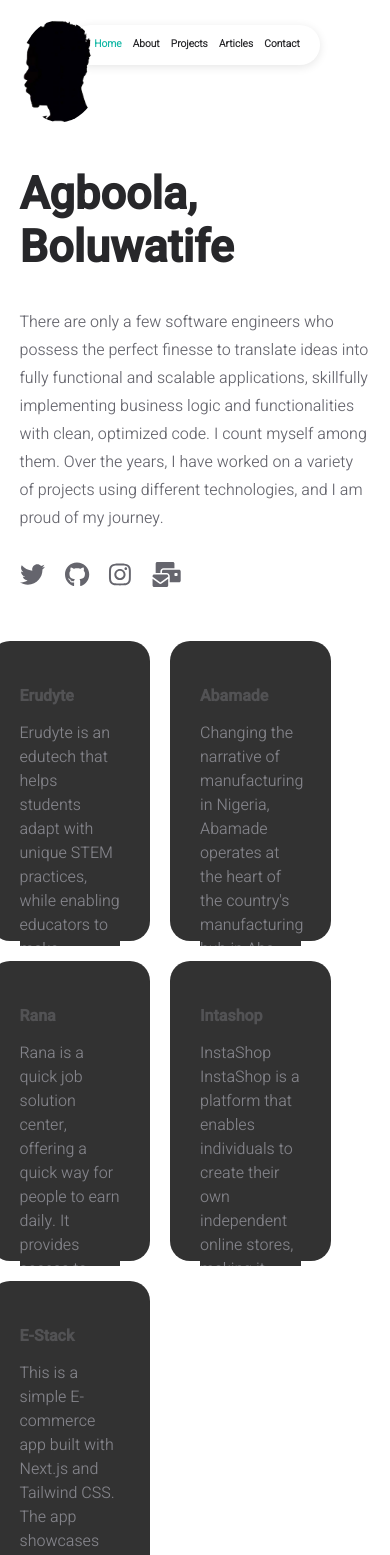
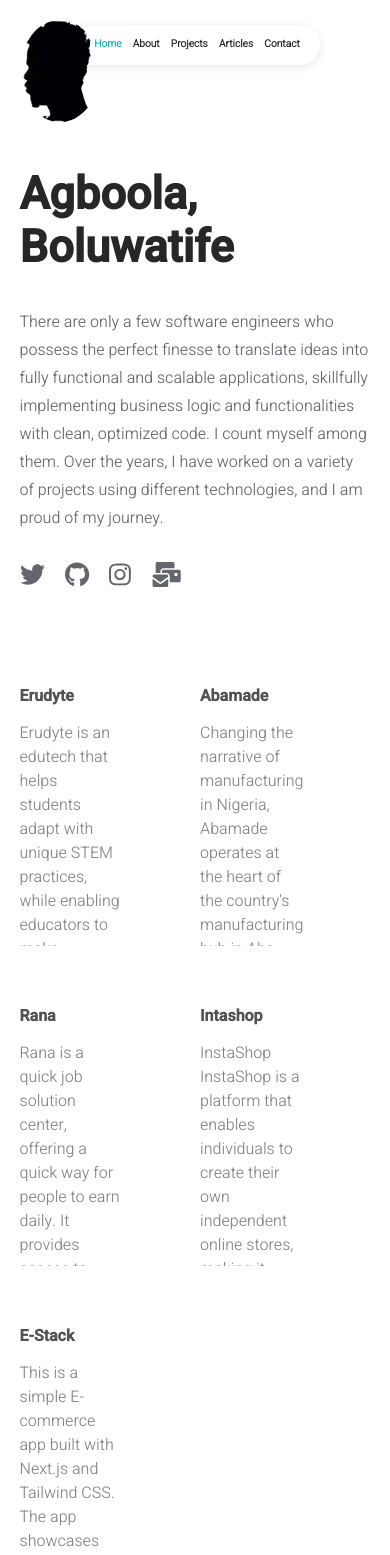
Before and after one commit to CEEPREL/New-Portfolio, a React (Create React App) app: page / in a window 390 px wide. Shown: the top 1555 px of the page. Built offline with nearby package versions, Linux system fonts and the light colour scheme.

Commit message:
Update project.css

```diff
--- a/src/components/projects/styles/project.css
+++ b/src/components/projects/styles/project.css
@@ -70,10 +70,8 @@
 	.project {
 		height: 300px;
 		width: 100%;
-		background-color: #000;
 	}
 	.project-description {
 		width: 100%;
-		background-color: #000;
 	}
 }
```
